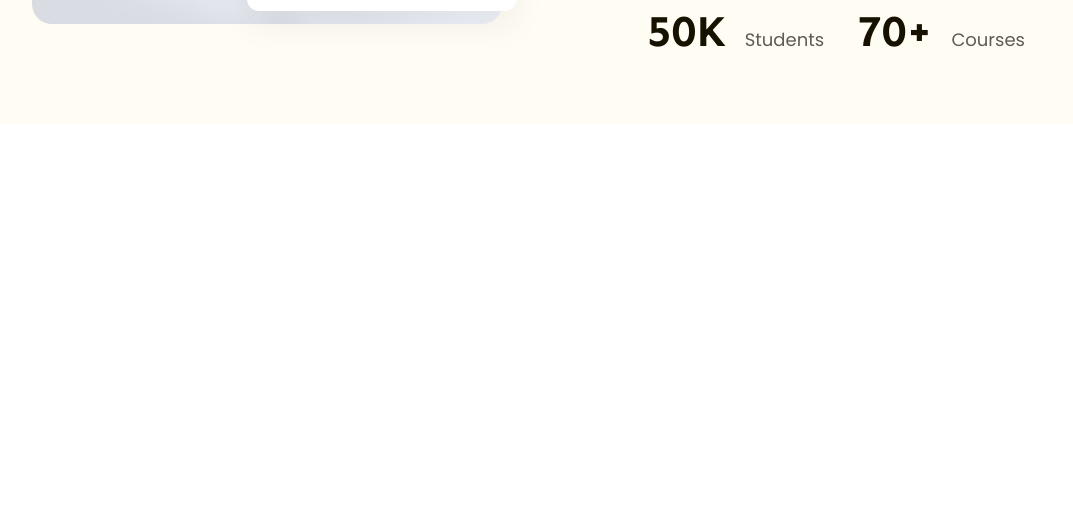
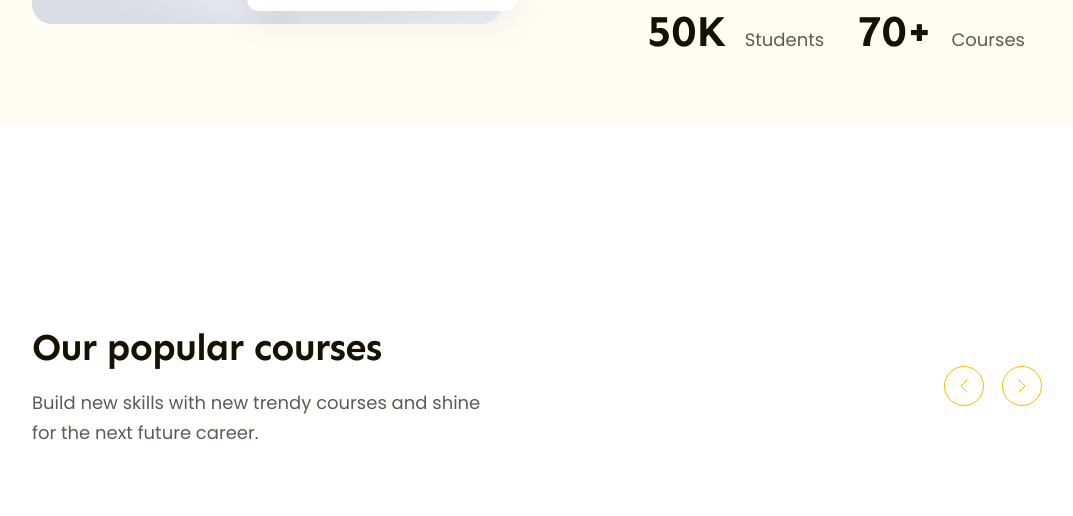
Before and after one commit to HuyNguyenChau/f8-project-2, a plain HTML site: page index.html in a window 1280 px wide. Shown: the part 811-1327 px from the top of the page, without its empty margins (103-1176 px from the left). Drawn offline with Linux system fonts and the light colour scheme.

Commit message:
Tạo xong phần Popular - Top

```diff
--- a/assets/css/styles.css
+++ b/assets/css/styles.css
@@ -41,6 +41,22 @@ a {
 }
 .btn:hover {
     opacity: 0.8;
+}
+/* h1 h2 những nội dung chính của trang */
+.heading {
+    font-family: var(--font-sen);
+    font-style: normal;
+    font-weight: 700;
+    letter-spacing: -0.02em;
+    color: #171100;
+}
+.heading.heading-lv1 {
+    font-size: 5.8rem;
+    line-height: 1.17; /* or 117% */
+}
+.heading.heading-lv2 {
+    font-size: 3.8rem;
+    line-height: 1.26;
 }
 /* ----------------------Phần nội dung CSS--------------------------------------------------------------------------------- */
 
@@ -176,16 +192,7 @@ a {
     /* height: 558px; */
     padding: 64px 0 0 130px;
 }
-/* Phần h1 */
-.hero .body .content-block .heading {
-    font-family: var(--font-sen);
-    font-style: normal;
-    font-weight: 700;
-    font-size: 5.8rem;
-    line-height: 1.17; /* or 117% */
-    letter-spacing: -0.02em;
-    color: #171100;
-}
+
 /* Phần mô tả desc  */
 .hero .body .content-block .desc {
     margin-top: 22px;
@@ -214,7 +221,7 @@ a {
     background: #fffcf4;
     margin-left: 28px;
     border: none;
-    cursor: pointer; /* cursor: pointer --> để thêm hiệu ứng khi di chuột vào khi không phải thẻ a */
+    cursor: pointer; /* cursor: pointer --> để thêm hiệu ứng khi di chuột vào khi không phải thẻ a ( ví dụ di chuột vào ảnh ) */
 }
 /* Phần icon watch-video */
 .hero .body .content-block .cta-group .watch-video .icon {
@@ -251,3 +258,43 @@ a {
 .hero .body .content-block .desc.stats strong:nth-child(2) {
     margin-left: 28px;
 }
+/* -------------------------------------------------Phần Popular---------------------------------------------------------- */
+/* ----------Phần Popular-top---------- */
+.popular {
+    padding: 65px 0;
+    margin-top: 135px;
+}
+.popular .popular-top {
+    display: flex;
+    align-items: center;
+    justify-content: space-between;
+}
+/* Phần info */
+.popular .popular-top .info .desc {
+    margin-top: 16px;
+    width: 458px;
+    font-size: 1.8rem;
+    line-height: 1.67; /* or 167% */
+    color: #5f5b53;
+}
+/* Phần button chevron <> */
+.popular .popular-top .controls {
+    display: flex;
+    gap: 18px;
+}
+.popular .popular-top .controls .controls-btn {
+    display: flex;
+    justify-content: center;
+    align-items: center;
+    width: 40px;
+    height: 40px;
+    color: var(--primary-color);
+    border: 1px solid var(--primary-color);
+    border-radius: 50%;
+    background-color: transparent;
+}
+.popular .popular-top .controls .controls-btn:hover {
+    color: #fff;
+    background-color: var(--primary-color);
+    cursor: pointer;
+}
--- a/index.html
+++ b/index.html
@@ -54,7 +54,7 @@
             <div class="hero">
                 <div class="main-content">
                     <div class="body">
-                        <!-- Hero-left -->
+                        <!------- Hero-left ------->
                         <div class="media-block">
                             <!-- Ảnh lớn -->
                             <img
@@ -104,9 +104,9 @@
                                 </div>
                             </div>
                         </div>
-                        <!-- Hero-right -->
+                        <!----- Hero-right ----->
                         <div class="content-block">
-                            <h1 class="heading">
+                            <h1 class="heading heading-lv1">
                                 Learn without limits and spread knowledge.
                             </h1>
                             <p class="desc">
@@ -137,6 +137,61 @@
                     </div>
                 </div>
             </div>
+            <!---------------------------- Popular ----------------------------->
+            <div class="popular">
+                <div class="main-content">
+                    <!----- Phần popular-top ----->
+                    <div class="popular-top">
+                        <!-- Phần info -->
+                        <div class="info">
+                            <h2 class="heading heading-lv2">
+                                Our popular courses
+                            </h2>
+                            <p class="desc">
+                                Build new skills with new trendy courses and
+                                shine for the next future career.
+                            </p>
+                        </div>
+                        <!-- Phần nút chevron <> -->
+                        <div class="controls">
+                            <button class="controls-btn">
+                                <!-- Cách đổi màu ảnh từ ảnh svg -> coppy css từ ảnh gốc ( có thể xóa ảnh sau khi coppy code css) -->
+                                <!-- Thẻ svg code ảnh này đc lấy bằng cách mở ảnh lên và coppy css từ ảnh gốc sanh phần html này -->
+                                <svg
+                                    width="8"
+                                    height="14"
+                                    viewBox="0 0 8 14"
+                                    fill="none"
+                                    xmlns="http://www.w3.org/2000/svg"
+                                >
+                                    <path
+                                        d="M7 1L1 7L7 13"
+                                        stroke="currentColor"
+                                        stroke-linecap="round"
+                                        stroke-linejoin="round"
+                                    />
+                                </svg>
+                            </button>
+                            <button class="controls-btn right">
+                                <svg
+                                    width="8"
+                                    height="14"
+                                    viewBox="0 0 8 14"
+                                    fill="none"
+                                    xmlns="http://www.w3.org/2000/svg"
+                                >
+                                    <path
+                                        d="M1 1L7 7L1 13"
+                                        stroke="currentColor"
+                                        stroke-linecap="round"
+                                        stroke-linejoin="round"
+                                    />
+                                </svg>
+                            </button>
+                        </div>
+                    </div>
+                </div>
+            </div>
         </main>
     </body>
 </html>
```
Also changed, not shown: assets/favicon/chevron-left.svg (added), assets/favicon/chevron-right.svg (added).
